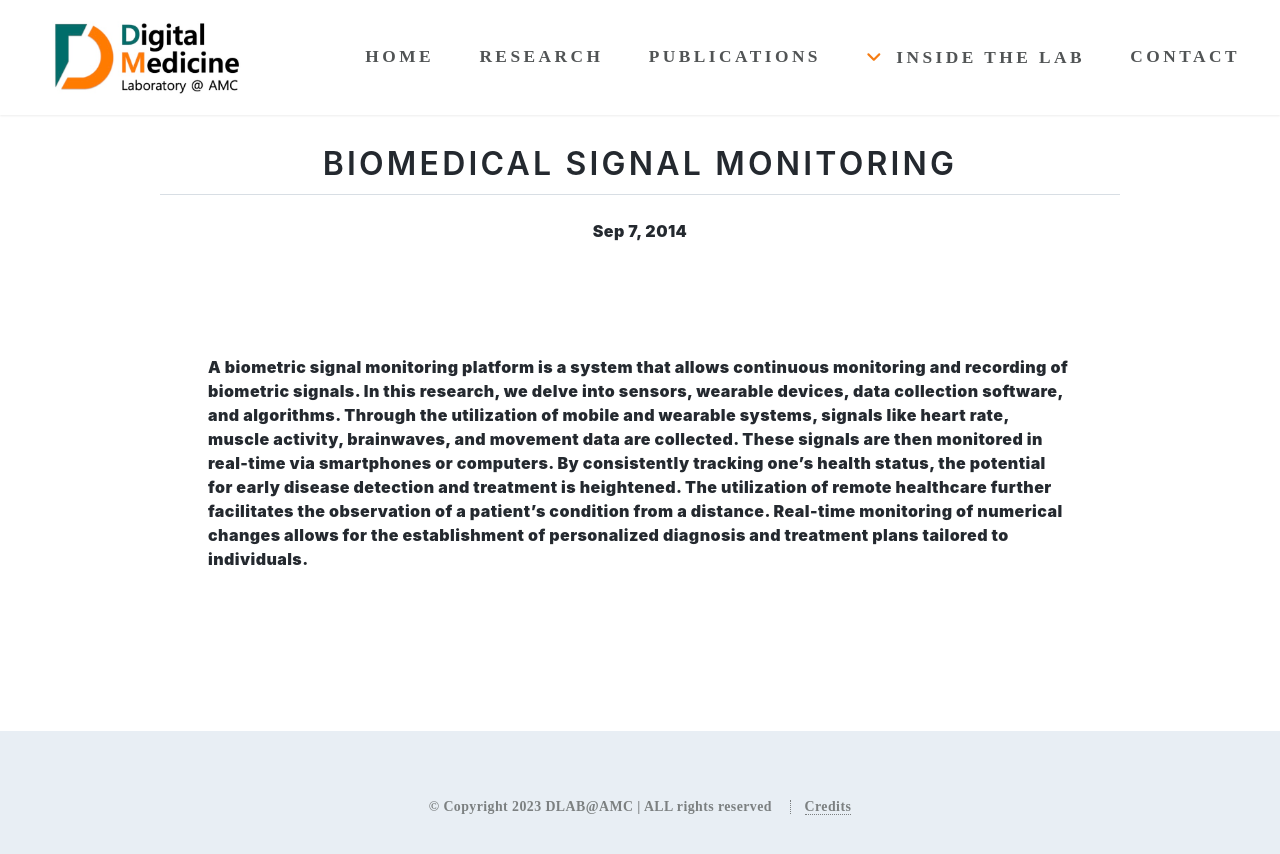
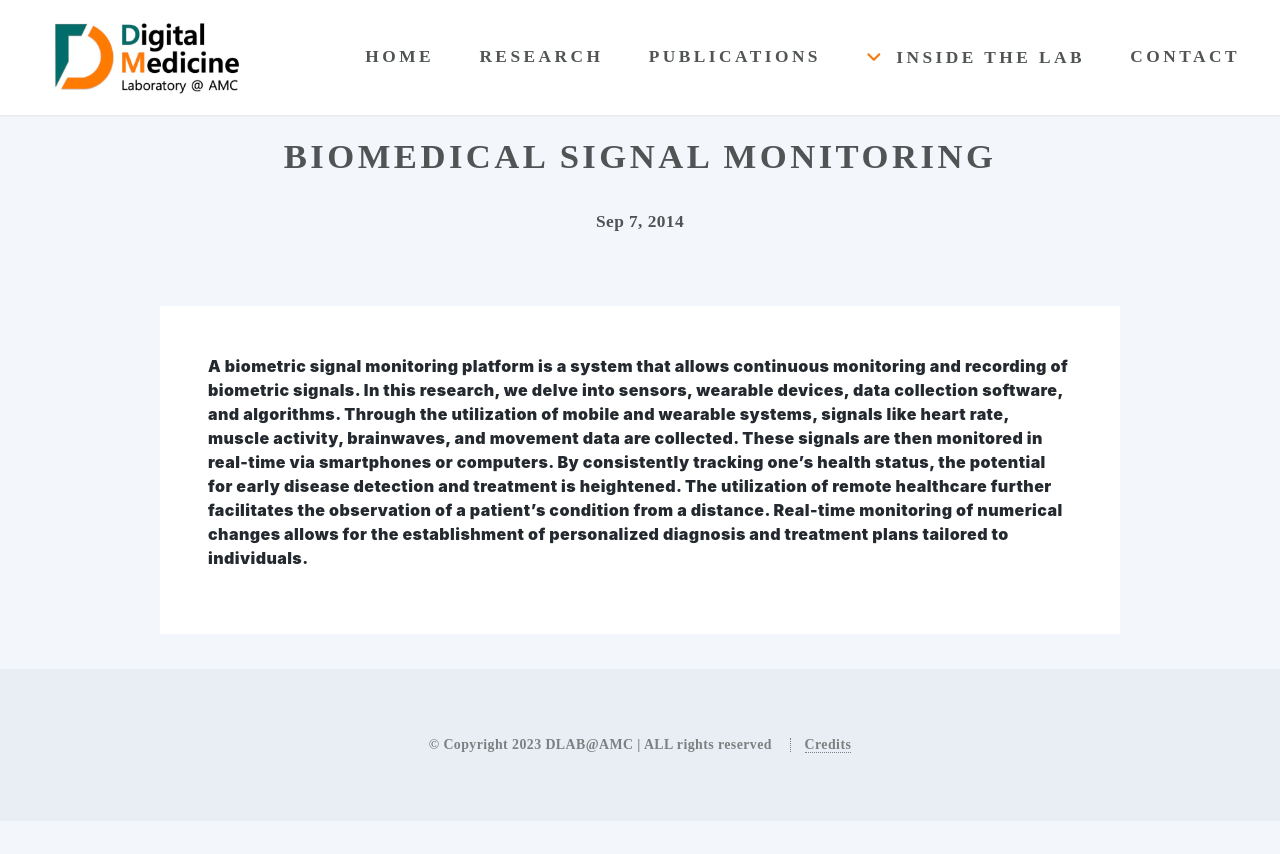
Before and after one commit to ydon1111/ydon1111.github.io, a Jekyll site: the page built from template/2014-08-31-duis-in-purus.markdown, in a window 1280 px wide. Shown: the top 854 px of the page. Built offline with Jekyll 4.4.1, drawn with Linux system fonts in a browser that asks for light colours; nearby versions of some CDN libraries; some web fonts are replaced.

Commit message:
markdown 변경

```diff
--- a/_layouts/post.html
+++ b/_layouts/post.html
@@ -2,19 +2,23 @@
 layout: default
 ---
 
-<link rel="stylesheet" href="/css/github-markdonw.css"/>
+<link rel="stylesheet" href="/css/github-markdonw.css" />
 
-<article id="main" class="markdown-body">
+<article id="main">
   <header class="special container">
     <h2 class="post-title">{{ page.title }}</h2>
     <p class="post-meta">{{ page.date | date: "%b %-d, %Y" }}{% if page.author %} • {{ page.author }}{% endif %}{% if
       page.meta %} • {{ page.meta }}{% endif %}</p>
   </header>
 
-  <section class="style4 wrapper container">
-    {{ content }}
-  </section>
 
+  <span class="markdown-body">
+
+    <section class="style4 wrapper container">
+      {{ content }}
+    </section>
+
+  </span>
   <footer>
     {% if page.previous %}
     <a href="{{ page.previous.url }}" class="post-prev"><span style="color: black;">&larr; Previous post</span></a> {%
```
